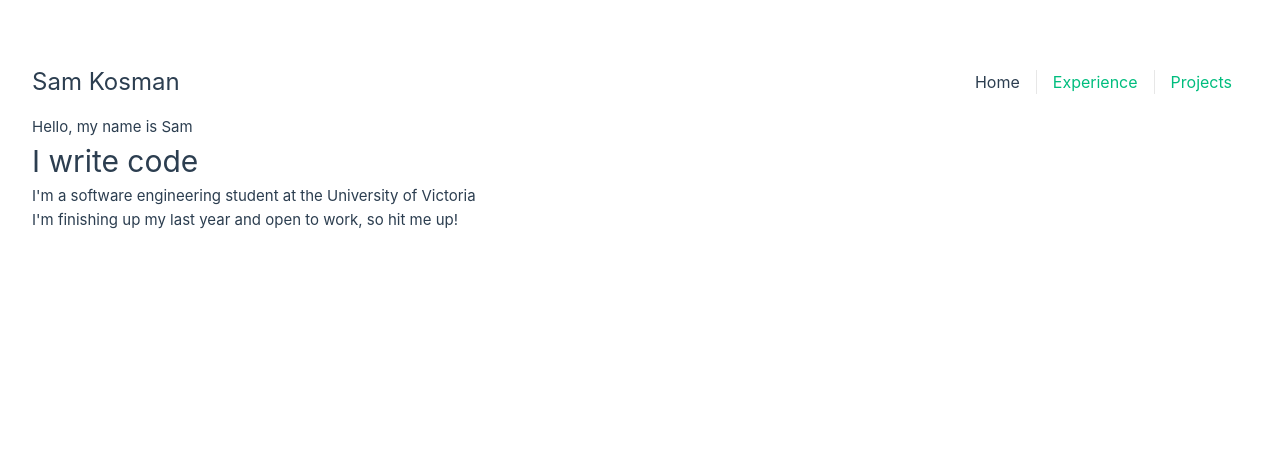
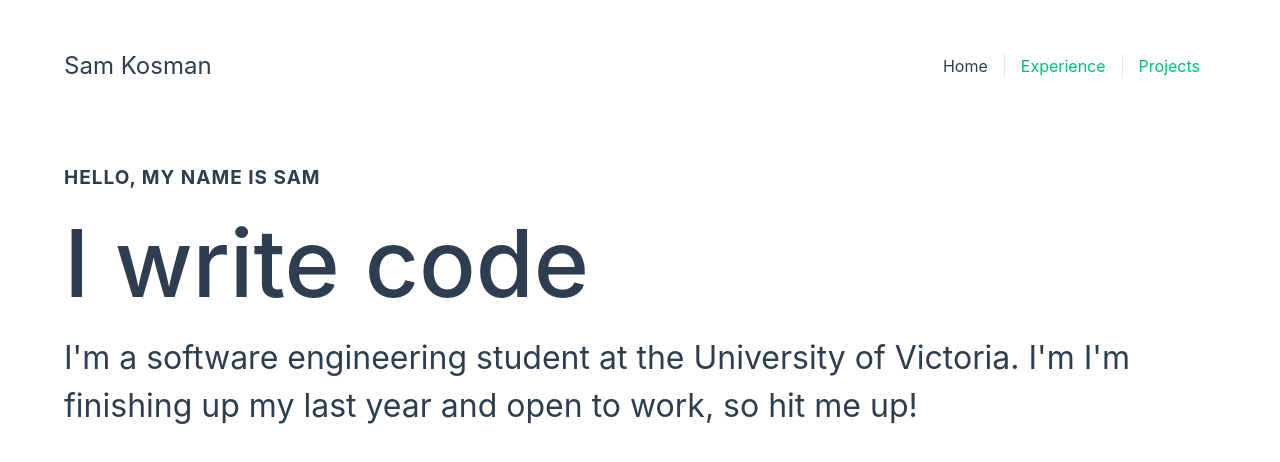
Before and after one commit to skosman/myself, a Vue app: page / in a window 1280 px wide. Shown: the top 462 px of the page. Built offline with nearby package versions, Linux system fonts and the light colour scheme.

Commit message:
Fix font size for home page

```diff
--- a/src/App.vue
+++ b/src/App.vue
@@ -13,7 +13,7 @@ import NavBar from './components/NavBar.vue'
 #app {
   max-width: 1280px;
   margin: 0 auto;
-  padding: 2rem;
+  padding: 1rem 4rem;
   font-weight: normal;
 }
 
--- a/src/components/JobItem.vue
+++ b/src/components/JobItem.vue
@@ -43,25 +43,6 @@ h3 {
     padding: 0.4rem 0 1rem calc(var(--section-gap) / 2);
   }
 
-
-  .item:before {
-    content: ' ';
-    border-left: 1px solid var(--color-border);
-    position: absolute;
-    left: 0;
-    bottom: calc(50% + 25px);
-    height: calc(50% - 25px);
-  }
-
-  .item:after {
-    content: ' ';
-    border-left: 1px solid var(--color-border);
-    position: absolute;
-    left: 0;
-    top: calc(50% + 25px);
-    height: calc(50% - 25px);
-  }
-
   .item:first-of-type:before {
     display: none;
   }
--- a/src/views/HomeView.vue
+++ b/src/views/HomeView.vue
@@ -1,14 +1,38 @@
-<script setup lang="ts">
-</script>
+<script setup lang="ts"></script>
 
 <template>
-  <header>
-    <h4>Hello, my name is Sam</h4>
-    <!-- add animation for typing and make it change -->
-    <h1>I write code</h1>
-  </header>
-  <div>
-    <p>I'm a software engineering student at the University of Victoria</p>
-    <p>I'm finishing up my last year and open to work, so hit me up!</p>
+  <div class="home-header">
+    <header>
+      <h3 class="pretitle">Hello, my name is Sam</h3>
+      <!-- add animation for typing and make it change -->
+      <h1 class="title">I write code</h1>
+      <p class="posttitle">
+        I'm a software engineering student at the University of Victoria. I'm
+        I'm finishing up my last year and open to work, so hit me up!
+      </p>
+    </header>
   </div>
 </template>
+
+<style scoped>
+.home-header {
+  margin: 4rem 0;
+}
+
+.pretitle {
+  font-size: 1.1875rem;
+  text-transform: uppercase;
+  font-weight: 700;
+  letter-spacing: 1px;
+}
+
+.title {
+  font-size: 5.875rem;
+  font-weight: 500;
+}
+
+.posttitle {
+  font-size: 2rem;
+}
+
+</style>
```
